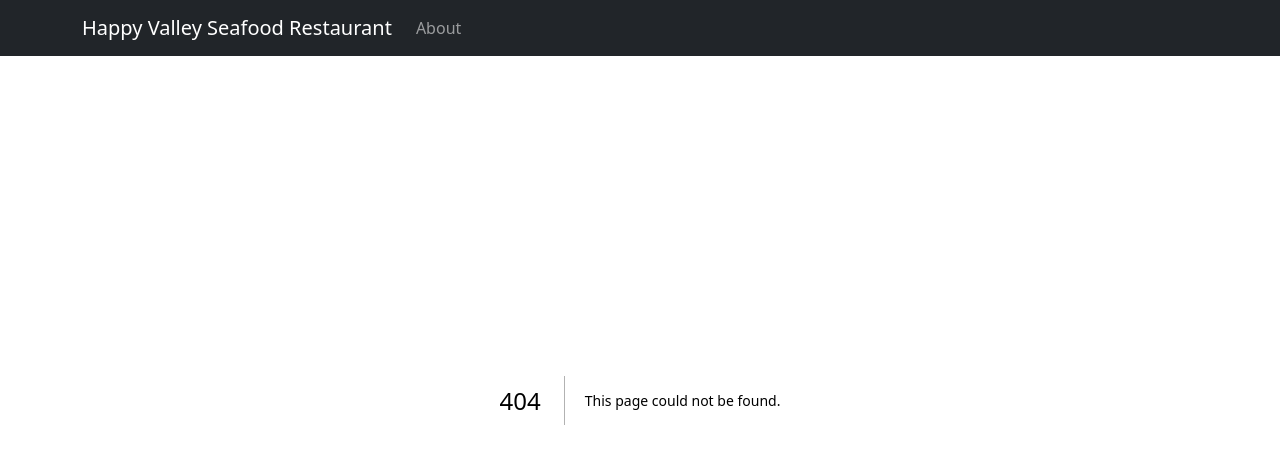
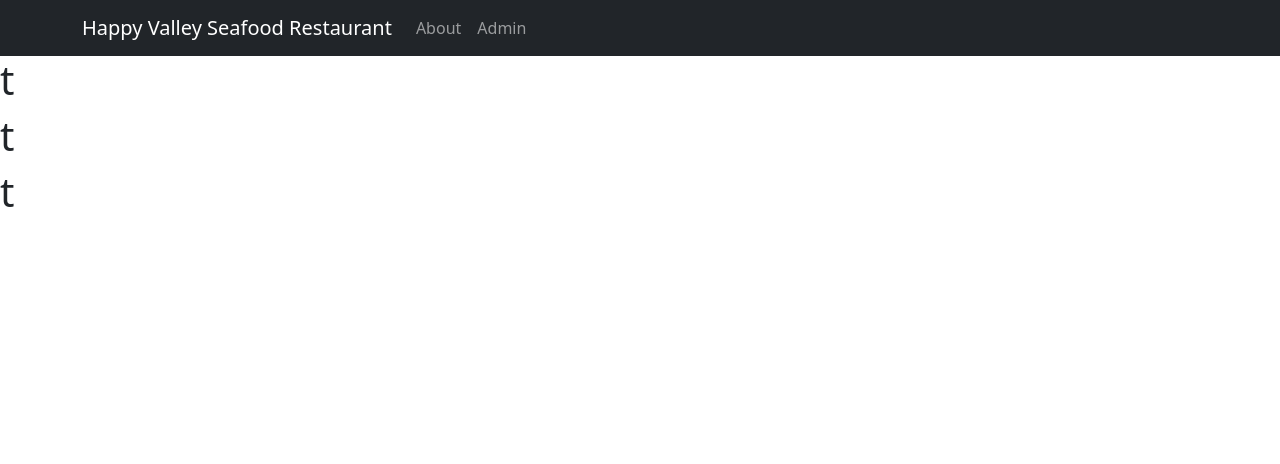
Before and after one commit to WayanLu/happyvalley_menu, a Next.js app in the folder client/: page /admin in a window 1280 px wide. Before the commit this address had no page. Shown: the top 464 px of the page. Built offline with nearby package versions, Linux system fonts and the light colour scheme.

Commit message:
remove commments and add admin page

```diff
--- /dev/null
+++ b/client/src/app/admin/page.tsx
@@ -0,0 +1,12 @@
+const AdminPage: React.FC = () => {
+  return (
+    <div>
+      <h1>t</h1>
+      <h1>t</h1>
+      <h1>t</h1>
+      <h1>t</h1>
+    </div>
+  );
+};
+
+export default AdminPage;
--- a/client/src/app/layout.tsx
+++ b/client/src/app/layout.tsx
@@ -10,6 +10,10 @@ const navItems = [
   {
     name: "About",
     link: "/about",
+  },
+  {
+    name: "Admin",
+    link: "/admin",
   },
 ];
 
--- a/client/src/app/page.tsx
+++ b/client/src/app/page.tsx
@@ -25,8 +25,6 @@ const CreateMenu: React.FC = () => {
   };
   return (
     <div className="flex flex-col sm:flex-row h-screen overflow-hidden pt-[56px]">
-      {/* Add pt-[56px] to create space for the navbar */}
-
       {/* Categories - Fixed at top on mobile (below navbar), left side on larger screens */}
       <div className="w-full sm:w-1/3 md:w-1/4 lg:w-1/5 border-b sm:border-b-0 sm:border-r border-gray-200 h-16 sm:h-[calc(100vh-56px)] sticky top-[56px] z-10 sm:static overflow-x-auto sm:overflow-y-auto bg-white flex sm:block">
         <div className="flex sm:flex-col py-1 sm:py-4 w-full">
@@ -46,7 +44,6 @@ const CreateMenu: React.FC = () => {
 
       {/* Menu Items - Scrollable area with padding at top on mobile */}
       <div className="w-full sm:w-2/3 md:w-3/4 lg:w-4/5 flex-1 overflow-y-auto pt-16 sm:pt-0">
-        {/* Added pt-16 to push content below the category bar on mobile */}
         <div className="py-3 sm:py-4 px-4 sm:px-6">
           {Object.entries(typedMenuData.menu).map(([category, items]) => (
             <div
```
